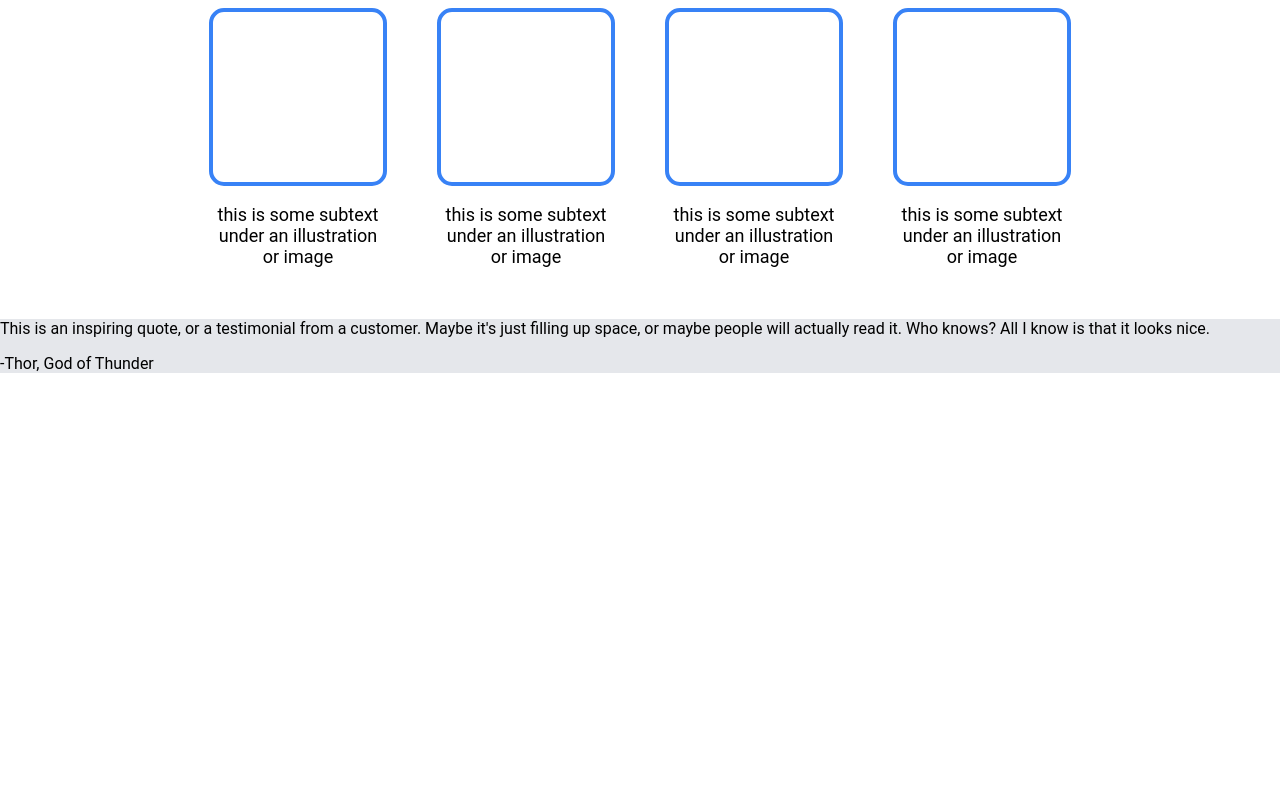
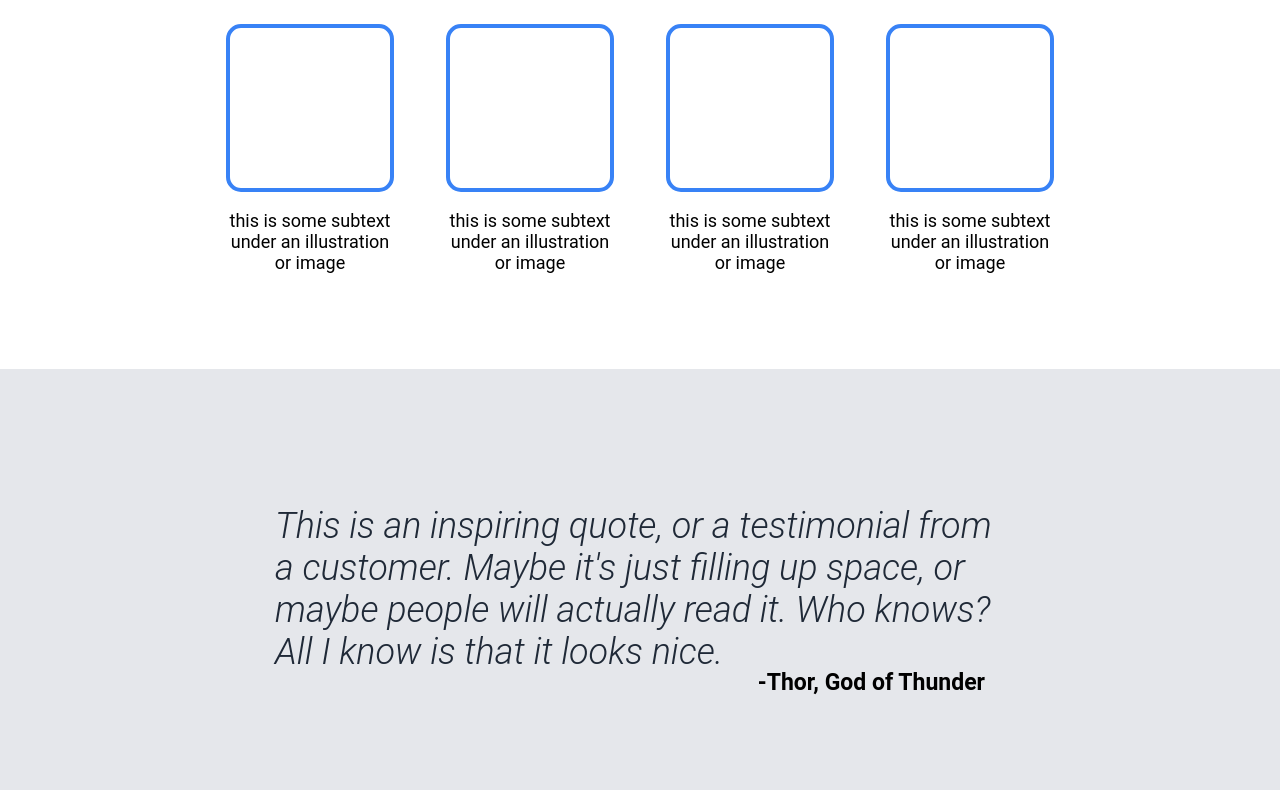
Before and after one commit to bllakcn/landing-page, a plain HTML site: page index.html in a window 1280 px wide. Shown: the part 644-1434 px from the top of the page. Before the commit the page ends 1033 px from the top, so only its background shows below. Drawn offline with Linux system fonts and the light colour scheme.

Commit message:
quote section

```diff
--- a/index.html
+++ b/index.html
@@ -50,8 +50,8 @@
 		</div>
 	</section>
 	<section class="quote">
-		<p>This is an inspiring quote, or a testimonial from a customer. Maybe it's just filling up space, or maybe people will actually read it. Who knows? All I know is that it looks nice.</p>
-		<p>-Thor, God of Thunder</p>
+		<p class="text">This is an inspiring quote, or a testimonial from a customer. Maybe it's just filling up space, or maybe people will actually read it. Who knows? All I know is that it looks nice.</p>
+		<p class="author">-Thor, God of Thunder</p>
 	</section>
 	<section>
 
--- a/styles.css
+++ b/styles.css
@@ -77,6 +77,8 @@ body{
 	justify-content: space-between;
 	align-items: center;
 	padding: 8px;
+    margin-top: 16px;
+    margin-bottom: 60px;
 }
 
 .info > h2{
@@ -94,8 +96,8 @@ body{
 }
 
 .card > .img{
-	width: 170px;
-	height: 170px;
+	width: 160px;
+	height: 160px;
 	border: 4px #3882F6 solid;
 	border-radius: 15px;
 	padding: 0;
@@ -117,4 +119,21 @@ body{
 
 .quote{
 	background-color: #E5E7EB;
+    display: flex;
+    flex-direction: column;
+    align-items: flex-end;
+    padding: 100px 275px;
 }
+
+.text{
+    font-size: 36px;
+    font-weight: 300;
+    font-style: italic;
+    color: #1F2937;
+}
+
+.author{
+    margin: -40px 20px 0 0;
+    font-weight: 700;
+    font-size: 23px;
+}
```
